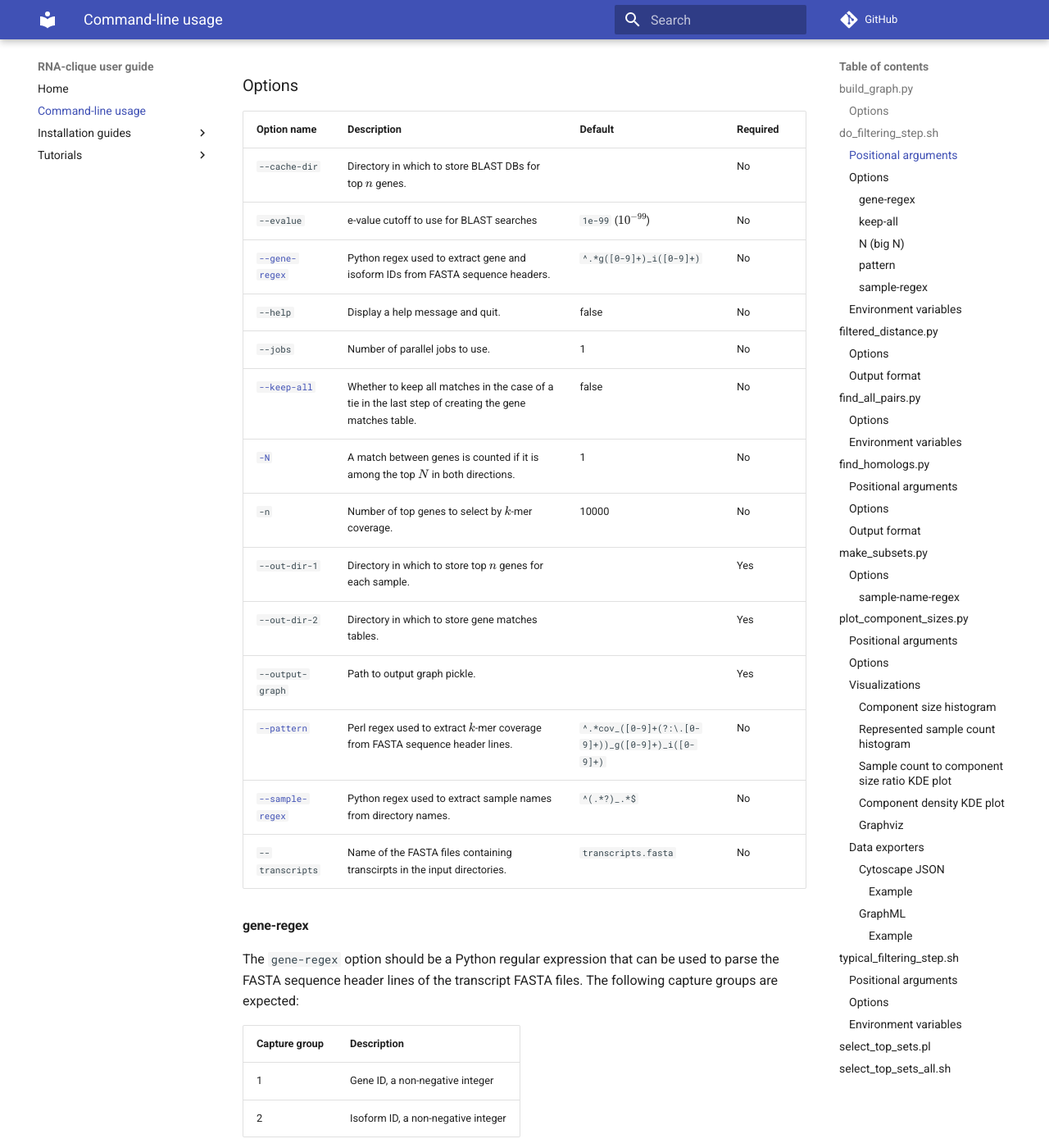
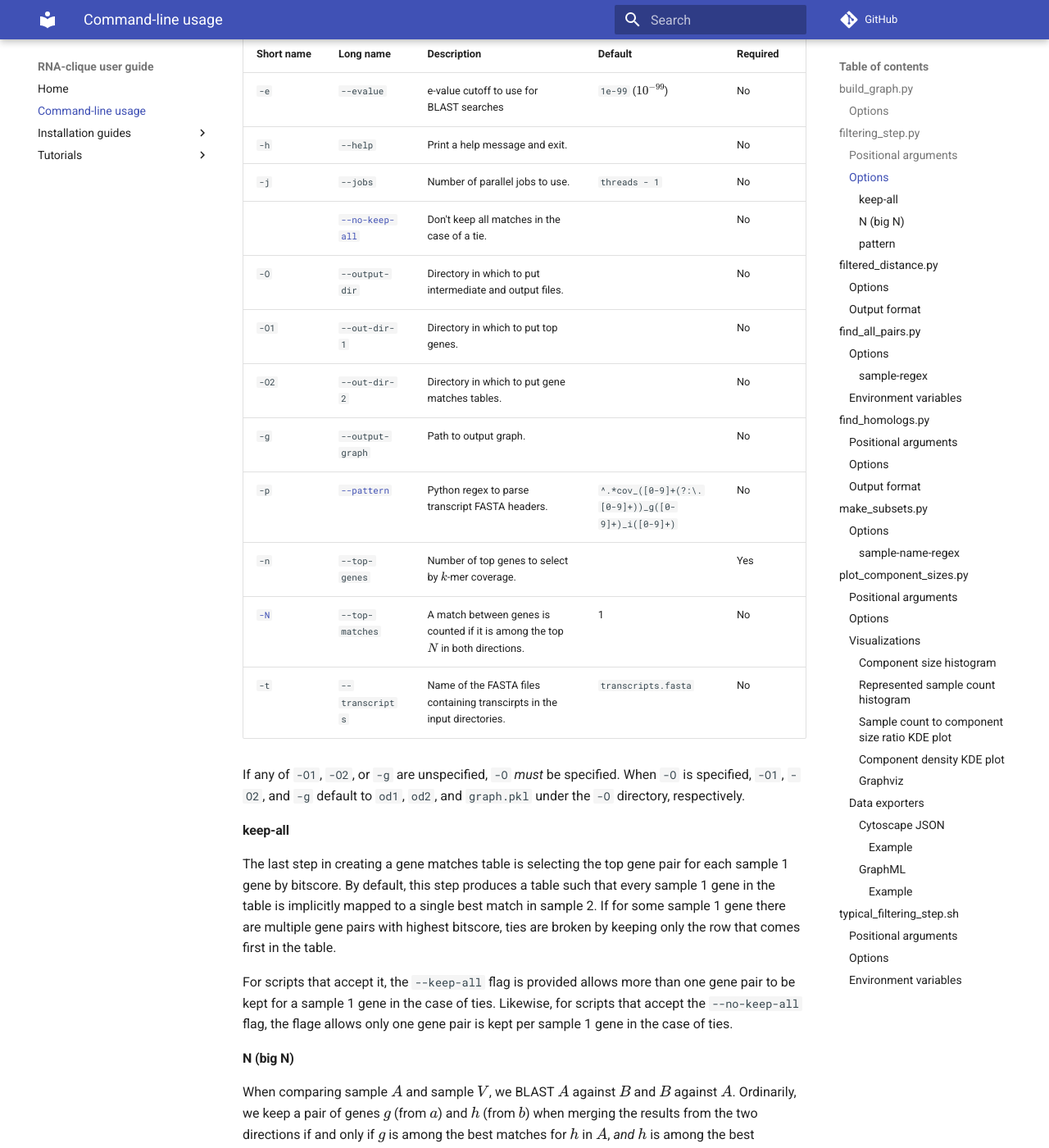
Before and after one commit to actapia/rna_clique, an MkDocs documentation site: the page built from docs/usage.md, in a window 1280 px wide and 1400 px high, scrolled down 1163 px. Shown: the whole window at 82% size. Built offline with MkDocs 1.6.1 and Material for MkDocs 9.7.7, drawn with Linux system fonts in a browser that asks for light colours; comment, search, counter and statistics services are not loaded; the version menu is left out; some of the changed text lies outside the part shown.

```diff
--- a/docs/usage.md
+++ b/docs/usage.md
@@ -17,7 +17,7 @@ This script builds the gene matches graph from gene matches tables.
 | `-o`       |           | Output gene matches graph pickle.        |         | Yes      |
 
 
-## do\_filtering\_step.sh
+## filtering\_step.py
 
 This script automates "phase 1" of RNA-clique in which the following steps
 occur:
@@ -29,47 +29,34 @@ occur:
 3. The gene matches graph is constructed from the gene matches tables.
 
 This script offers many command line options for controlling the behavior of
-RNA-clique. For most analyses, most of these options are probably
-unnecessary. Hence, **it is recommended to use the
-[`typical_filtering_step.sh`](#typical_filtering_stepsh) script instead unless
-fine-grained control is needed.**
+RNA-clique.
 
 ### Positional arguments
 
-| Argument name | Description                                                                                                      |
-|---------------|------------------------------------------------------------------------------------------------------------------|
-| `DIR ...`     | Each argument is a directory containing a transcripts FASTA file to be analyzed (`transcripts.fasta`, by default). |
+| Argument name | Description                                                                      |
+|---------------|----------------------------------------------------------------------------------|
+| `DIR ...`     | Each argument is a directory containing a transcripts FASTA file to be analyzed. |
 
 ### Options
 
-| Option name                       | Description                                                                                           | Default                                           | Required |
-|-----------------------------------|-------------------------------------------------------------------------------------------------------|---------------------------------------------------|----------|
-| `--cache-dir`                     | Directory in which to store BLAST DBs for top $n$ genes.                                              |                                                   | No       |
-| `--evalue`                        | e-value cutoff to use for BLAST searches                                                              | `1e-99` ($10^{-99}$)                              | No       |
-| [`--gene-regex`](#gene-regex)     | Python regex used to extract gene and isoform IDs from FASTA sequence headers.                        | `^.*g([0-9]+)_i([0-9]+)`                          | No       |
-| `--help`                          | Display a help message and quit.                                                                      | false                                             | No       |
-| `--jobs`                          | Number of parallel jobs to use.                                                                       | 1                                                 | No       |
-| [`--keep-all`](#keep-all)         | Whether to keep all matches in the case of a tie in the last step of creating the gene matches table. | false                                             | No       |
-| [`-N`](#n-big-n)                  | A match between genes is counted if it is among the top $N$ in both directions.                       | 1                                                 | No       |
-| `-n`                              | Number of top genes to select by $k$-mer coverage.                                                    | 10000                                             | No       |
-| `--out-dir-1`                     | Directory in which to store top $n$ genes for each sample.                                            |                                                   | Yes      |
-| `--out-dir-2`                     | Directory in which to store gene matches tables.                                                      |                                                   | Yes      |
-| `--output-graph`                  | Path to output graph pickle.                                                                          |                                                   | Yes      |
-| [`--pattern`](#pattern)           | Perl regex used to extract $k$-mer coverage from FASTA sequence header lines.                         | `^.*cov_([0-9]+(?:\.[0-9]+))_g([0-9]+)_i([0-9]+)` | No       |
-| [`--sample-regex`](#sample-regex) | Python regex used to extract sample names from directory names.                                       | `^(.*?)_.*$`                                      | No       |
-| `--transcripts`                   | Name of the FASTA files containing transcirpts in the input directories.                              | `transcripts.fasta`                               | No       |
+| Short name       | Long name                       | Description                                                                     | Default                                           | Required |
+|------------------|---------------------------------|---------------------------------------------------------------------------------|---------------------------------------------------|----------|
+| `-e`             | `--evalue`                      | e-value cutoff to use for BLAST searches                                        | `1e-99` ($10^{-99}$)                              | No       |
+| `-h`             | `--help`                        | Print a help message and exit.                                                  |                                                   | No       |
+| `-j`             | `--jobs`                        | Number of parallel jobs to use.                                                 | `threads - 1`                                     | No       |
+|                  | [`--no-keep-all`](#keep-all) | Don't keep all matches in the case of a tie.                                    |                                                   | No       |
+| `-O`             | `--output-dir`                  | Directory in which to put intermediate and output files.                        |                                                   | No       |
+| `-O1`            | `--out-dir-1`                   | Directory in which to put top genes.                                            |                                                   | No       |
+| `-O2`            | `--out-dir-2`                   | Directory in which to put gene matches tables.                                  |                                                   | No       |
+| `-g`             | `--output-graph`                | Path to output graph.                                                           |                                                   | No       |
+| `-p`             | [`--pattern`](#pattern)         | Python regex to parse transcript FASTA headers.                                 | `^.*cov_([0-9]+(?:\.[0-9]+))_g([0-9]+)_i([0-9]+)` | No       |
+| `-n`             | `--top-genes`                   | Number of top genes to select by $k$-mer coverage.                              |                                                   | Yes      |
+| [`-N`](#n-big-n) | `--top-matches`                 | A match between genes is counted if it is among the top $N$ in both directions. | 1                                                 | No       |
+| `-t`             | `--transcripts`                 | Name of the FASTA files containing transcirpts in the input directories.        | `transcripts.fasta`                               | No       |
 
-
-#### gene-regex
-
-The `gene-regex` option should be a Python regular expression that can be used
-to parse the FASTA sequence header lines of the transcript FASTA files. The
-following capture groups are expected:
-
-| Capture group | Description                        |
-|---------------|------------------------------------|
-| 1             | Gene ID, a non-negative integer    |
-| 2             | Isoform ID, a non-negative integer |
+If any of `-O1`, `-O2`, or `-g` are unspecified, `-O` *must* be specified. When
+`-O` is specified, `-O1`, `-O2`, and `-g` default to `od1`, `od2`, and
+`graph.pkl` under the `-O` directory, respectively.
 
 #### keep-all
 
@@ -80,8 +67,10 @@ match in sample 2. If for some sample 1 gene there are multiple gene pairs with
 highest bitscore, ties are broken by keeping only the row that comes first in
 the table.
 
-When the `--keep-all` flag is provided, more than one gene pair may be kept for
-a sample 1 gene in the case of ties.
+For scripts that accept it, the `--keep-all` flag is provided allows more than
+one gene pair to be kept for a sample 1 gene in the case of ties. Likewise, for
+scripts that accept the `--no-keep-all` flag, the flage allows only one gene
+pair is kept per sample 1 gene in the case of ties.
 
 #### N (big N)
 
@@ -105,37 +94,19 @@ is recommended that this parameter simply be set to $1$ in practice.
 
 #### pattern
 
-The `pattern` option should be a Perl regular expression that can be used to
+The `pattern` option should be a Python regular expression that can be used to
 parse the FASTA sequence header lines of the transcript FASTA files. The
-following capture groups are expected:
+following capture groups are expected and can be identified by position or by
+[name](https://docs.python.org/3/library/re.html#regular-expression-syntax).
 
-| Capture group | Description                                            |
-|---------------|--------------------------------------------------------|
-| 1             | $k$-mer coverage, expressed as a floating-point number |
-| 2             | Gene ID, a non-negative integer                        |
+| Position | Name     | Description                                            |
+|----------|----------|--------------------------------------------------------|
+| 1        | coverage | $k$-mer coverage, expressed as a floating-point number |
+| 2        | gene     | Gene ID, a non-negative integer                        |
+| 3        | isoform  | Transcript isoform ID within the gene.                 |
+
 
 Additional capture groups will be ignored.
-
-#### sample-regex
-
-The `sample-regex` option should be a Python regular expression that can be used
-to select a string acting as a sample name from the filenames of the FASTA files
-created for the top $n$ genes.
-
-By default, the top $n$ genes for a transcriptome located at
-`SAMPLENAME/transcripts.fasta` is `SAMPLENAME_top.fasta`, so the regular
-expression `^(.*?)_.*$` works to select the sample name from this filename.
-
-| Capture group | Description |
-|---------------|-------------|
-| 1             | Sample name |
-
-### Environment variables
-
-| Variable name | Description                                                     | Corresponding argument            |
-|---------------|-----------------------------------------------------------------|-----------------------------------|
-| `SAMPLE_RE`   | Python regex used to extract sample names from directory names. | [`--sample-regex`](#sample-regex) |
-
 
 ## filtered_distance.py
 
@@ -172,18 +143,32 @@ BLASTing each sample against every other.
 
 ### Options
 
-| Short name | Long name                         | Description                                                                                           | Default                  | Required |
-|------------|-----------------------------------|-------------------------------------------------------------------------------------------------------|--------------------------|----------|
-| `-D`       | `--db-cache-dir`                  | Directory in which to store BLAST DBs for the input FASTA files                                       |                          | No       |
-| `-e`       | `--evalue`                        | e-value cutoff to use for BLAST searches                                                              | `1e-50` ($10^(-50)$)     | No       |
-| `-r`       | [`--gene-regex`](#gene-regex)     | Python regex used to extract gene and isoform IDs from FASTA sequence headers.                        | `^.*g([0-9]+)_i([0-9]+)` | No       |
-| `-h`       | `--help`                          | Print a help message and exit.                                                                        |                          | No       |
-| `-i`       | `--inputs`                        | Input FASTA files, each containing a sample's top $n$ genes                                           |                          | Yes      |
-| `-j`       | `--jobs`                          | Number of parallel jobs to use.                                                                       | `threads - 1`            | No       |
-| `-k`       | [`--keep-all`](#keep-all)         | Whether to keep all matches in the case of a tie in the last step of creating the gene matches table. |                          | No       |
-| `-n`       | [`--top-n`](#n-big-n)             | A match between genes is counted if it is among the top $N$ in both directions.                       | 1                        | No       |
-| `-O`       | `--output-dir`                    | Directory in which to store the output gene matches tables                                            |                          | Yes      |
-| `-R`       | [`--sample-regex`](#sample-regex) | Python regex used to extract sample names from directory names.                                       | `^(.*?)_.*$`             | No       |
+| Short name | Long name                         | Description                                                                     | Default                                           | Required |
+|------------|-----------------------------------|---------------------------------------------------------------------------------|---------------------------------------------------|----------|
+| `-D`       | `--db-cache-dir`                  | Directory in which to store BLAST DBs for the input FASTA files                 |                                                   | No       |
+| `-e`       | `--evalue`                        | e-value cutoff to use for BLAST searches                                        | `1e-50` ($10^(-50)$)                              | No       |
+| `-h`       | `--help`                          | Print a help message and exit.                                                  |                                                   | No       |
+| `-i`       | `--inputs`                        | Input FASTA files, each containing a sample's top $n$ genes                     |                                                   | Yes      |
+| `-j`       | `--jobs`                          | Number of parallel jobs to use.                                                 | `threads - 1`                                     | No       |
+| `-k`       | [`--keep-all`](#keep-all)         | Whether to keep all matches in the case of a tie.                               |                                                   | No       |
+| `-n`       | [`--top-n`](#n-big-n)             | A match between genes is counted if it is among the top $N$ in both directions. | 1                                                 | No       |
+| `-O`       | `--output-dir`                    | Directory in which to store the output gene matches tables                      |                                                   | Yes      |
+| `-p`       | [`--pattern`](#pattern)           | Python regex used to extract gene and isoform IDs from FASTA sequence headers.  | `^.*cov_([0-9]+(?:\.[0-9]+))_g([0-9]+)_i([0-9]+)` | No       |
+| `-R`       | [`--sample-regex`](#sample-regex) | Python regex used to extract sample names from directory names.                 | `^(.*?)_.*$`                                      | No       |
+
+#### sample-regex
+
+The `sample-regex` option should be a Python regular expression that can be used
+to select a string acting as a sample name from the filenames of the FASTA files
+created for the top $n$ genes.
+
+By default, the top $n$ genes for a transcriptome located at
+`SAMPLENAME/transcripts.fasta` is `SAMPLENAME_top.fasta`, so the regular
+expression `^(.*?)_.*$` works to select the sample name from this filename.
+
+| Capture group | Description |
+|---------------|-------------|
+| 1             | Sample name |
 
 ### Environment variables
 
@@ -207,15 +192,15 @@ samples total!**
 
 ### Options
 
-| Short name | Long name                 | Description                                                                                           | Default                  | Required |
-|------------|---------------------------|-------------------------------------------------------------------------------------------------------|--------------------------|----------|
-| `-e`       | `--evalue`                | e-value cutoff to use for BLAST searches                                                              | `1e-50` ($10^{-50}$)     | No       |
-| `-h`       | `--help`                  | Print a help message and exit.                                                                        |                          | No       |
-| `-k`       | [`--keep-all`](#keep-all) | Whether to keep all matches in the case of a tie in the last step of creating the gene matches table. |                          | No       |
-| `-q`       | `--quiet`                 | Don't show the matches found.                                                                         |                          | No       |
-| `-r`       | [`--regex`](#gene-regex)  | Python regex used to extract gene and isoform IDs from FASTA sequence headers.                        | `^.*g([0-9]+)_i([0-9]+)` | No       |
-| `-f`       | `--report-float`          | Report the distance as a floating point number instead of a fraction.                                 |                          | No       |
-| `-n`       | [`--top-n`](#n-big-n)     | A match between genes is counted if it is among the top $N$ in both directions.                       |                          | No       |
+| Short name | Long name                 | Description                                                                                           | Default                                           | Required |
+|------------|---------------------------|-------------------------------------------------------------------------------------------------------|---------------------------------------------------|----------|
+| `-e`       | `--evalue`                | e-value cutoff to use for BLAST searches                                                              | `1e-50` ($10^{-50}$)                              | No       |
+| `-h`       | `--help`                  | Print a help message and exit.                                                                        |                                                   | No       |
+| `-k`       | [`--keep-all`](#keep-all) | Whether to keep all matches in the case of a tie in the last step of creating the gene matches table. |                                                   | No       |
+| `-p`       | [`--pattern`](#pattern)   | Python regex used to extract gene and isoform IDs from FASTA sequence headers.                        | `^.*cov_([0-9]+(?:\.[0-9]+))_g([0-9]+)_i([0-9]+)` | No       |
+| `-q`       | `--quiet`                 | Don't show the matches found.                                                                         |                                                   | No       |
+| `-f`       | `--report-float`          | Report the distance as a floating point number instead of a fraction.                                 |                                                   | No       |
+| `-n`       | [`--top-n`](#n-big-n)     | A match between genes is counted if it is among the top $N$ in both directions.                       |                                                   | No       |
 
 ### Output format
 
@@ -483,12 +468,8 @@ GraphML import.](./images/cytoscape_example.svg)
 
 ## typical\_filtering\_step.sh
 
-This script wraps [`do_filtering_step.sh`](#do_filtering_stepsh) to provide a
-simpler user interface and better defaults. Like `do_filtering_step.sh`, the
-purpose of this script is to automate the first phase of RNA-clique.
-
-This script shares many arguments/options with `do_filtering_step.sh`, but some
-have been removed or replaced for simplicity.
+This script is now deprecated in favor of `filtering_step.py`. It now forwards
+its arguments mostly unchanged to `filtering_step.py`.
 
 ### Positional arguments
 
@@ -516,19 +497,3 @@ have been removed or replaced for simplicity.
 | Variable name | Description                                                     | Corresponding argument            |
 |---------------|-----------------------------------------------------------------|-----------------------------------|
 | `SAMPLE_RE`   | Python regex used to extract sample names from directory names. | [`--sample-regex`](#sample-regex) |
-
-## select\_top\_sets.pl
-
-This Perl script selects the top genes ("isotig sets") from an assembled
-transcriptome by $k$-mer coverage.
-
-See more details in the [documentation for
-select\_top\_genes](https://github.com/actapia/select_top_genes/blob/master/README.md#select_top_setspl).
-
-## select\_top\_sets_all.sh
-
-This Perl script selects the top genes from multiple assembled transcriptomes in
-parallel.
-
-See more details in the [documentation for
-select\_top\_genes](https://github.com/actapia/select_top_genes/blob/master/README.md#select_top_sets_allsh).
```
Also changed, not shown: README.md (+82 -27 lines), docs/installation_guides/macos.md (+2 -34 lines), docs/installation_guides/ubuntu.md (+1 -31 lines), docs/tutorials/reads2tree/README.md (+26 -5 lines), find_all_pairs.py (+4 -4 lines), find_homologs.py (+4 -4 lines), 1 other file.
